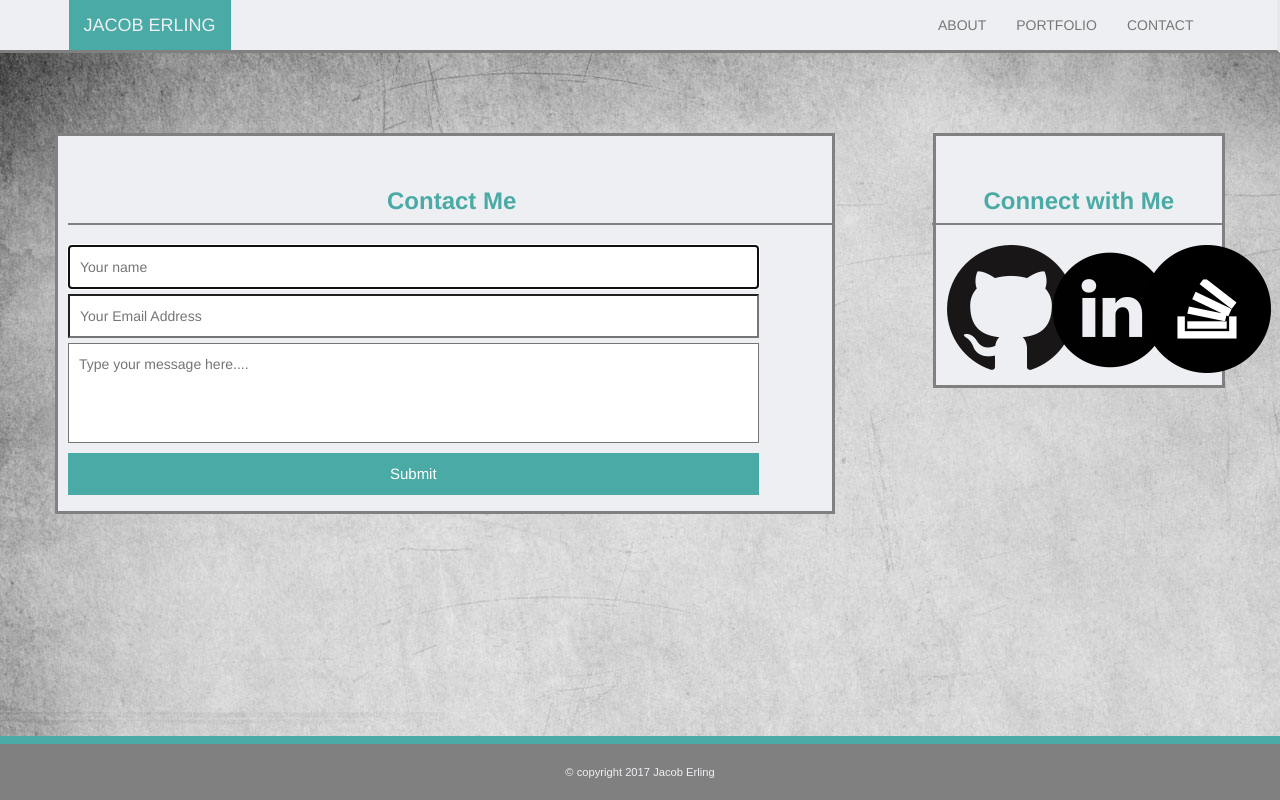
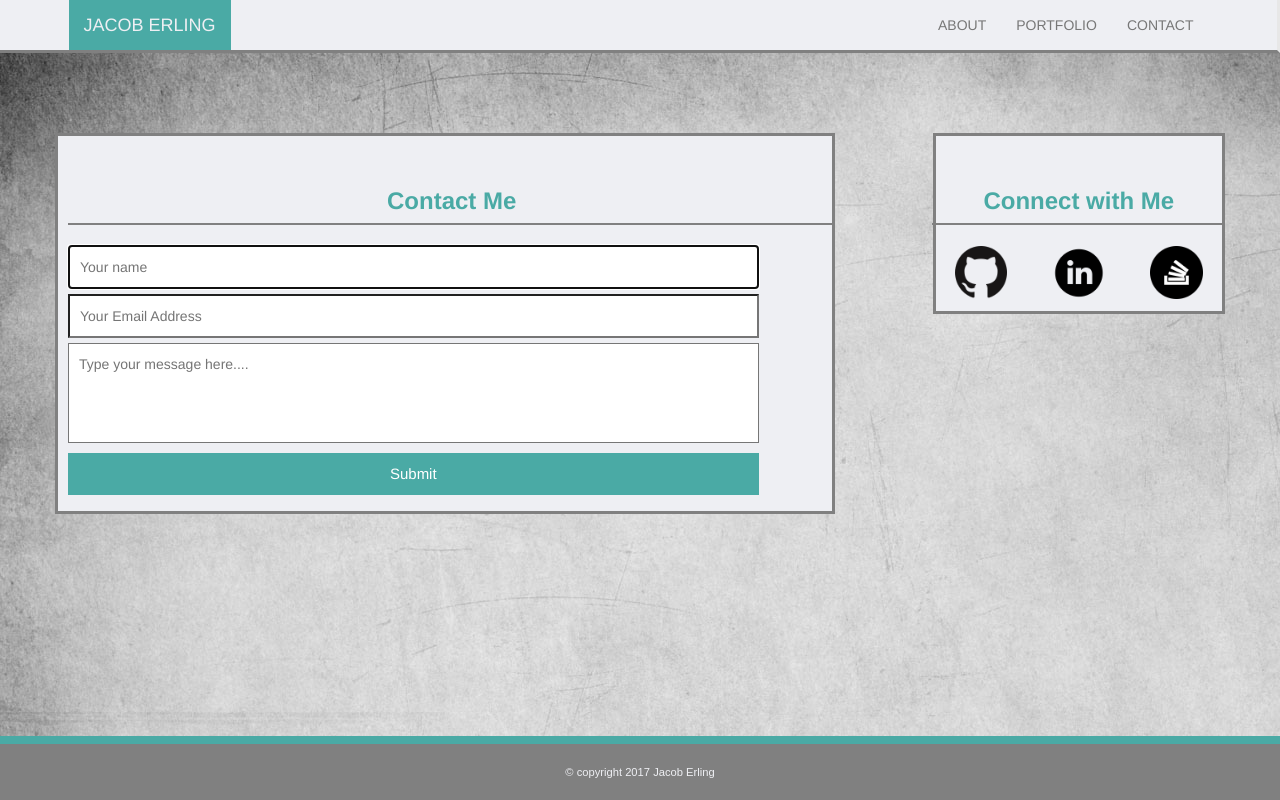
Before and after one commit to Jerling1989/Bootstrap-Portfolio, a plain HTML site: page contact.html in a window 1280 px wide. Drawn offline with nearby package versions, Linux system fonts and the light colour scheme.

Commit message:
bug reversal

```diff
--- a/contact.html
+++ b/contact.html
@@ -72,13 +72,13 @@
 					</div>
 					<div class="row">
 						<div class="col-md-4 col-sm-4 col-xs-4">
-							<a href="https://github.com/Jerling1989" target="_blank"><img class="icon" src="assets/images/git.png" alt="GitHub"></a>
+							<a href="https://github.com/Jerling1989" target="_blank"><img id="icon" src="assets/images/git.png" alt="GitHub"></a>
 						</div>
 						<div class="col-md-4 col-sm-4 col-xs-4">
-							<a href="https://www.linkedin.com/in/jacob-erling-023922140/" target="_blank"><img class="icon" src="assets/images/linked.png" alt="LinkedIn"></a>
+							<a href="https://www.linkedin.com/in/jacob-erling-023922140/" target="_blank"><img id="icon" src="assets/images/linked.png" alt="LinkedIn"></a>
 						</div>
 						<div class="col-md-4 col-sm-4 col-xs-4">
-							<a href="http://stackoverflow.com/users/8010900/jacob-erling" target="_blank"><img class="icon" src="assets/images/stack.png" alt="StackOverflow"></a>
+							<a href="http://stackoverflow.com/users/8010900/jacob-erling" target="_blank"><img id="icon" src="assets/images/stack.png" alt="StackOverflow"></a>
 						</div>
 					</div>
 				</div>
```
Also changed, not shown: index.html (+3 -3 lines), portfolio.html (+3 -3 lines).
